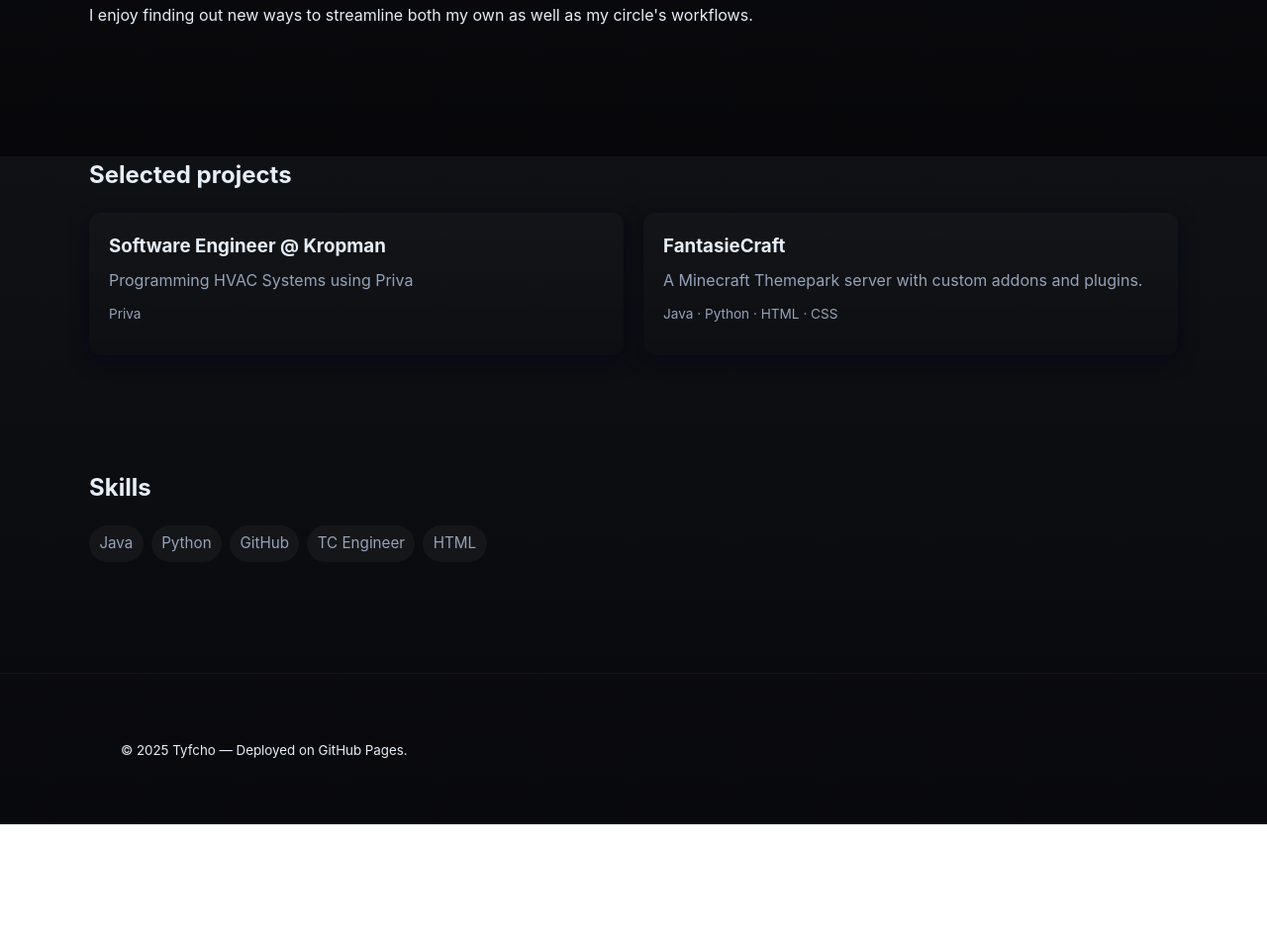
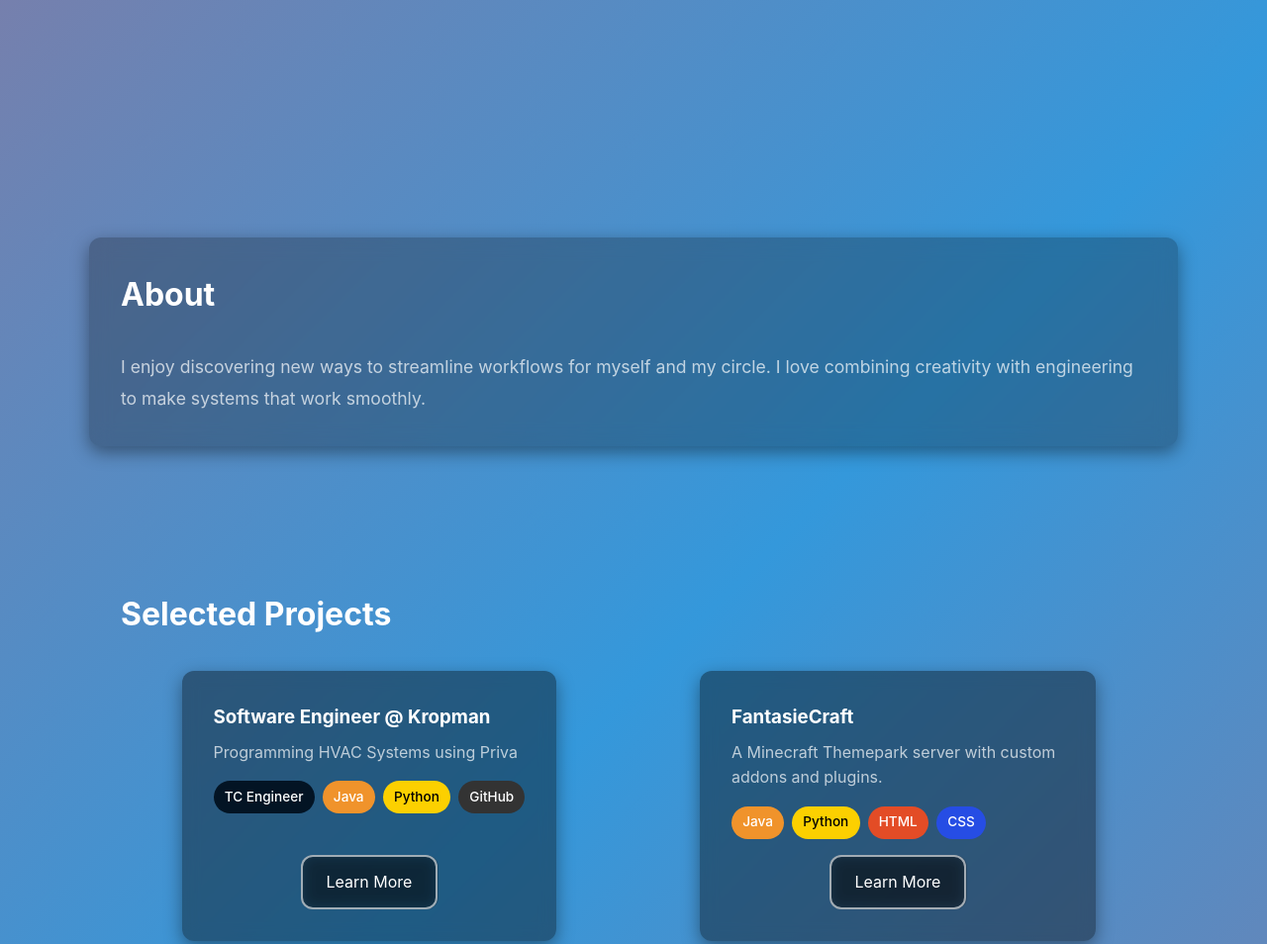
Before and after one commit to Tyfcho/tyfcho.github.io, a plain HTML site: page public/index.html in a window 1280 px wide. Shown: the part 642-1596 px from the top of the page at 99% size. Before the commit the page ends 1475 px from the top, so only its background shows below. Drawn offline with Linux system fonts and the light colour scheme.

Commit message:
new style

```diff
--- a/public/index.html
+++ b/public/index.html
@@ -3,93 +3,101 @@
 <head>
     <meta charset="utf-8" />
     <meta name="viewport" content="width=device-width, initial-scale=1" />
-    <title>Dev Portfolio — Your Name</title>
+    <title>Dev Portfolio — Tycho</title>
     <meta name="description" content="Developer portfolio showcasing projects, skills and contact info." />
     <link rel="stylesheet" href="styles.css">
-    <meta name="theme-color" content="#0f1115" />
 </head>
 <body>
+<!-- Navbar -->
 <header class="site-header">
     <div class="container">
-        <a class="logo" href="#">YourName</a>
+        <a class="logo" href="index.html">
+            <img src="https://avatars.githubusercontent.com/u/25345689?v=4" alt="Avatar">
+            Tyfcho
+        </a>
         <nav class="nav">
+            <a href="#projects">Projects</a>
             <a href="#about">About</a>
-          <a href="#projects">Projects</a>
-          <a href="#skills">Skills</a>
-          <a href="#contact">Contact</a>
         </nav>
     </div>
 </header>
 
-    <main>
+<!-- Hero Section -->
 <section class="hero">
-        <div class="container">
-          <h1>Hi — I'm Tycho</h1>
-          <p class="lead">I&apos;m a Software Engineer from the Netherlands.</p>
-          <p class="cta">
-            <a class="btn" href="#projects">See projects</a>
-            <a class="btn ghost" href="#contact">Get in touch</a>
+    <div class="container hero-content">
+        <h1 class="animate">Hi — I'm Tycho</h1>
+        <p class="lead animate">Software Engineer from the Netherlands</p>
+        <p class="cta animate">
+            <a class="btn" href="#projects">See Projects</a>
+            <a class="btn ghost" href="#about">Learn More</a>
         </p>
     </div>
 </section>
 
-      <section id="about" class="container section about">
+<!-- About Section -->
+<section id="about" class="container section about animate">
     <h2>About</h2>
-        <p>I enjoy finding out new ways to streamline both my own as well as my circle's workflows.</p>
+    <p>I enjoy discovering new ways to streamline workflows for myself and my circle. I love combining creativity with engineering to make systems that work smoothly.</p>
 </section>
 
+<!-- Projects Section -->
 <section id="projects" class="container section projects">
-        <h2>Selected projects</h2>
+    <h2 class="animate">Selected Projects</h2>
     <div class="grid">
-          <article class="card">
+        <article class="card animate">
             <h3>Software Engineer @ Kropman</h3>
             <p>Programming HVAC Systems using Priva</p>
-            <p class="meta">Priva</p>
+            <div class="chips">
+                <span class="chip priva">TC Engineer</span>
+                <span class="chip java">Java</span>
+                <span class="chip python">Python</span>
+                <span class="chip github">GitHub</span>
+            </div>
+            <div class="cta">
+                <a href="https://www.priva.com/" class="btn">Learn More</a>
+            </div>
         </article>
 
-          <article class="card">
+        <article class="card animate">
             <h3>FantasieCraft</h3>
             <p>A Minecraft Themepark server with custom addons and plugins.</p>
-            <p class="meta">Java · Python · HTML · CSS</p>
+            <div class="chips">
+                <span class="chip java">Java</span>
+                <span class="chip python">Python</span>
+                <span class="chip html">HTML</span>
+                <span class="chip css">CSS</span>
+            </div>
+            <div class="cta">
+                <a href="https://www.fantasiecraft.be/" class="btn">Learn More</a>
+            </div>
         </article>
-
-           <!--
-          <article class="card">
-            <h3>Project Three</h3>
-            <p>Automation, CI/CD or infrastructure-as-code sample.</p>
-            <p class="meta">GitHub Actions · Terraform</p>
-            <p><a href="#" class="link">View repo</a></p>
-          </article>
-          -->
     </div>
 </section>
 
-      <section id="skills" class="container section skills">
-        <h2>Skills</h2>
-        <ul class="chips">
-          <li>Java</li>
-          <li>Python</li>
-          <li>GitHub</li>
-          <li>TC Engineer</li>
-          <li>HTML</li>
-        </ul>
-      </section>
 
-      <!--<section id="contact" class="container section contact">
-        <h2>Contact</h2>
-        <p>Want to collaborate or see more? Send an email: <a href="mailto:me@example.com">me@example.com</a></p>
-        <p>Or find me on <a href="https://github.com/yourusername">GitHub</a> · <a href="#">LinkedIn</a></p>
-      </section>-->
-    </main>
-
+<!-- Footer -->
 <footer class="site-footer">
     <div class="container">
         <small>&copy; <span id="year"></span> Tyfcho — Deployed on GitHub Pages.</small>
     </div>
 </footer>
 
+<!-- Scripts -->
 <script>
     document.getElementById('year').textContent = new Date().getFullYear();
+    // Animate elements on scroll
+    document.addEventListener('DOMContentLoaded', () => {
+        const elements = document.querySelectorAll('.animate');
+        const observer = new IntersectionObserver(entries => {
+            entries.forEach(entry => {
+                if(entry.isIntersecting){
+                    entry.target.classList.add('visible');
+                    observer.unobserve(entry.target);
+                }
+            });
+        }, { threshold: 0.2 });
+        elements.forEach(el => observer.observe(el));
+    });
 </script>
 </body>
 </html>
--- a/public/styles.css
+++ b/public/styles.css
@@ -1,46 +1,182 @@
-:root{
-  --bg:#0f1115;
-  --card:#0f1720;
-  --muted:#94a3b8;
-  --accent:#7c3aed;
-  --accent-2:#06b6d4;
-  --surface:#0b0c0f;
-  --text:#e6eef8;
-  --radius:12px;
-  --container:1100px;
+:root {
+    --text: #fff;
+    --muted: rgba(255,255,255,0.7);
+    --accent: #ff4d4d;
+    --accent-2: #3498db;
+    --card-bg: rgba(0,0,0,0.4);
+    --radius: 12px;
+    --container: 1100px;
+    --transition: 0.3s ease-in-out;
 }
-*{box-sizing:border-box}
-html,body{height:100%}
-body{
-  margin:0;
-  font-family:Inter,ui-sans-serif,system-ui,-apple-system,"Segoe UI",Roboto,"Helvetica Neue",Arial;
-  background:linear-gradient(180deg,var(--bg),#07070a);
-  color:var(--text);
-  -webkit-font-smoothing:antialiased;
-  -moz-osx-font-smoothing:grayscale;
-  line-height:1.5;
+
+/* Global */
+* { box-sizing: border-box; margin: 0; padding: 0; }
+html, body {
+    font-family: Inter, ui-sans-serif, system-ui, -apple-system, "Segoe UI", Roboto, "Helvetica Neue", Arial;
+    color: var(--text);
+    min-height: 100%;
+    line-height: 1.6;
+    background: linear-gradient(-45deg, #ff4d4d, #3498db, #ff4d4d, #3498db);
+    background-size: 400% 400%;
+    animation: gradientBG 15s ease infinite;
 }
-.container{max-width:var(--container);margin:0 auto;padding:2rem}
-.site-header{background:transparent;padding:1rem 0;position:sticky;top:0;z-index:10}
-.site-header .container{display:flex;align-items:center;justify-content:space-between}
-.logo{font-weight:700;color:var(--text);text-decoration:none}
-.nav a{color:var(--muted);text-decoration:none;margin-left:1rem}
-.nav a:hover{color:var(--text)}
-.hero{padding:6rem 0 4rem}
-.hero .lead{color:var(--muted);max-width:55ch}
-.cta .btn{display:inline-block;padding:0.6rem 1rem;border-radius:10px;background:var(--accent);color:#fff;text-decoration:none;margin-right:0.5rem}
-.btn.ghost{background:transparent;border:1px solid rgba(255,255,255,0.06)}
-.section{padding:3rem 0}
-.projects .grid{display:grid;grid-template-columns:repeat(auto-fit,minmax(240px,1fr));gap:1.25rem}
-.card{background:linear-gradient(180deg,rgba(255,255,255,0.02),transparent);padding:1.25rem;border-radius:var(--radius);box-shadow:0 6px 18px rgba(2,6,23,0.6)}
-.card h3{margin:0 0 0.5rem}
-.card p{margin:0 0 0.75rem;color:var(--muted)}
-.card .meta{font-size:0.85rem;color:var(--muted)}
-.chips{list-style:none;padding:0;display:flex;flex-wrap:wrap;gap:0.5rem}
-.chips li{background:rgba(255,255,255,0.04);padding:0.45rem 0.65rem;border-radius:999px;color:var(--muted);font-size:0.95rem}
-.site-footer{border-top:1px solid rgba(255,255,255,0.03);padding:2rem 0;margin-top:3rem}
-.link{color:var(--accent-2);text-decoration:none}
-@media (max-width:600px){
-  .hero{padding:3rem 0}
-  .site-header .container{padding:0 1rem}
+
+/* Containers */
+.container { max-width: var(--container); margin: 0 auto; padding: 0 2rem; }
+
+/* Header */
+.site-header {
+    position: sticky;
+    top: 0;
+    z-index: 10;
+    padding: 1rem 0;
+    backdrop-filter: blur(16px);
+    background: rgba(0,0,0,0.3);
 }
+.site-header .container { display: flex; justify-content: space-between; align-items: center; }
+.logo { display: flex; align-items: center; gap: 0.5rem; font-weight: 700; font-size: 1.25rem; color: var(--text); text-decoration: none; }
+.logo img { width: 50px; height: 50px; border-radius: 50%; object-fit: cover; }
+.nav { display: flex; gap: 1.5rem; align-items: center; }
+.nav a { text-decoration: none; color: var(--muted); transition: color var(--transition); }
+.nav a:hover { color: var(--text); }
+
+/* Hero */
+.hero {
+    min-height: 100vh;
+    display: flex; justify-content: center; align-items: center;
+    text-align: center; padding: 0 2rem;
+}
+.hero .hero-content { z-index: 1; }
+.hero h1 { font-size: 3rem; margin-bottom: 1rem; }
+.hero .lead { font-size: 1.25rem; margin-bottom: 2rem; color: var(--muted); }
+
+/* Grid for cards */
+.grid {
+    display: flex;
+    gap: 1rem; /* space between cards */
+    justify-content: center; /* center the cards */
+    align-items: stretch; /* make cards same height */
+    justify-items: center;
+}
+
+/* Cards styling */
+.card {
+    background: #111; /* example background */
+    padding: 1.5rem;
+    border-radius: var(--radius);
+    flex: 1;
+    max-width: 400px; /* optional */
+    display: flex;
+    flex-direction: column;
+    justify-content: center;
+}
+
+/* Chips spacing */
+.card .chips {
+    margin-bottom: 1rem;
+}
+
+/* CTA inside card */
+.cta {
+    margin-top: auto; /* push button to bottom of card */
+    display: flex;
+    justify-content: center; /* center button inside card */
+}
+
+/* Buttons styling */
+.btn {
+    padding: 0.8rem 1.5rem;
+    border-radius: var(--radius);
+    border: 2px solid rgba(255,255,255,0.6);
+    background: rgba(0,0,0,0.3);
+    color: #fff;
+    text-decoration: none;
+    font-size: 1rem;
+    transition: all var(--transition);
+    backdrop-filter: blur(8px);
+}
+
+.btn:hover {
+    border-color: rgba(255,255,255,1);
+    background: rgba(0,0,0,0.5);
+    color: #fff;
+}
+
+
+/* Sections */
+.section { padding: 6rem 2rem; }
+.section h2 { font-size: 2rem; margin-bottom: 2rem; }
+
+/* Projects / Cards */
+.projects .grid { display: grid; grid-template-columns: repeat(auto-fit, minmax(280px, 1fr)); gap: 2rem; }
+.card {
+    background: var(--card-bg);
+    padding: 2rem;
+    border-radius: var(--radius);
+    box-shadow: 0 6px 18px rgba(0,0,0,0.4);
+    transition: transform var(--transition), box-shadow var(--transition);
+    backdrop-filter: blur(8px);
+}
+.card:hover { transform: translateY(-5px); box-shadow: 0 10px 25px rgba(0,0,0,0.6); }
+.card h3 { margin-bottom: 0.5rem; }
+.card p { color: var(--muted); margin-bottom: 1rem; }
+
+/* Chips / Tags */
+.card .chips { display: flex; flex-wrap: wrap; gap: 0.5rem; margin-bottom: 1rem; }
+.card .chip {
+    padding: 0.35rem 0.7rem; border-radius: 999px;
+    font-size: 0.85rem; font-weight: 500; color: #fff;
+    background: var(--accent);
+    transition: transform var(--transition);
+}
+.card .chip:hover { transform: scale(1.05); }
+.card .chip.java { background: #f0932b; }
+.card .chip.python { background: #fcd000; color:#000; }
+.card .chip.html { background: #e34c26; }
+.card .chip.css { background: #264de4; }
+.card .chip.github { background: #333; }
+.card .chip.priva { background: #031424; }
+
+.about {
+    background: rgba(0, 0, 0, 0.25); /* semi-transparent black */
+    padding: 2rem;
+    border-radius: var(--radius);
+    box-shadow: 0 6px 18px rgba(0,0,0,0.4);
+    backdrop-filter: blur(10px); /* frosted effect */
+    transition: transform var(--transition), box-shadow var(--transition);
+    margin-bottom: 3rem;
+}
+
+.about p {
+    color: var(--muted);
+    font-size: 1.1rem;
+    line-height: 1.8;
+}
+
+/* Footer */
+.site-footer { border-top: 1px solid rgba(255,255,255,0.1); padding: 3rem 2rem; text-align: center; color: var(--muted); }
+
+/* Animations */
+.animate { opacity: 0; transform: translateY(20px); transition: opacity 0.6s ease-out, transform 0.6s ease-out; }
+.animate.visible { opacity: 1; transform: translateY(0); }
+
+/* Gradient Animation */
+@keyframes gradientBG {
+    0% { background-position: 0% 50%; }
+    50% { background-position: 100% 50%; }
+    100% { background-position: 0% 50%; }
+}
+
+/* Responsive */
+@media (max-width: 768px) {
+    .hero h1 { font-size: 2.5rem; }
+    .hero .lead { font-size: 1.1rem; }
+    .cta .btn { padding: 0.6rem 1.2rem; font-size: 0.95rem; }
+    .nav { gap: 1rem; }
+}
+@media (max-width: 480px) {
+    .hero h1 { font-size: 2rem; }
+    .hero .lead { font-size: 1rem; }
+    .site-header .container { flex-direction: column; align-items: flex-start; gap: 1rem; }
+    .nav { flex-wrap: wrap; }
+}
```
Also changed, not shown: public/media/hero-bg.png (added). Lines whose indentation alone changed are shown as unchanged.
